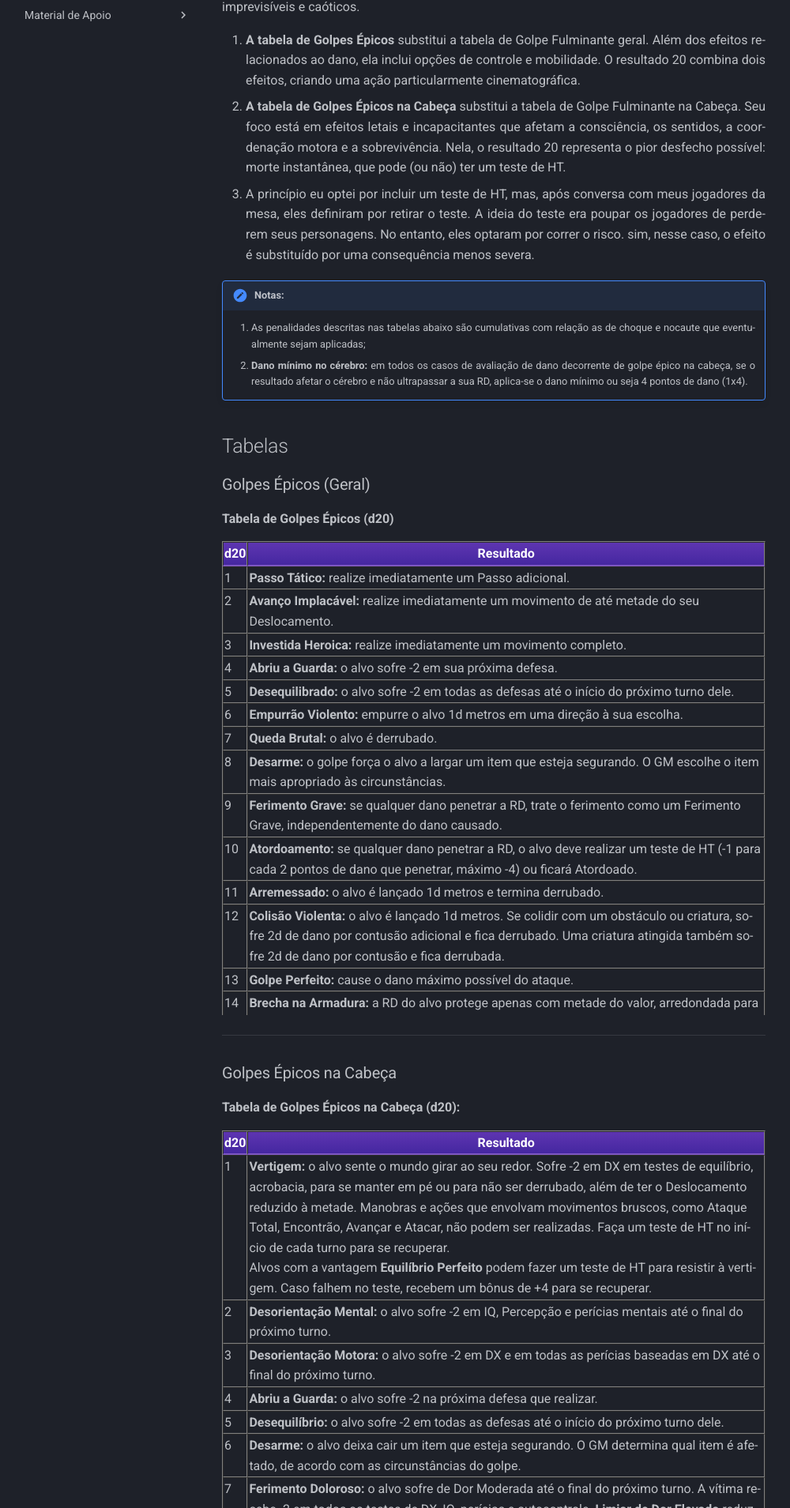
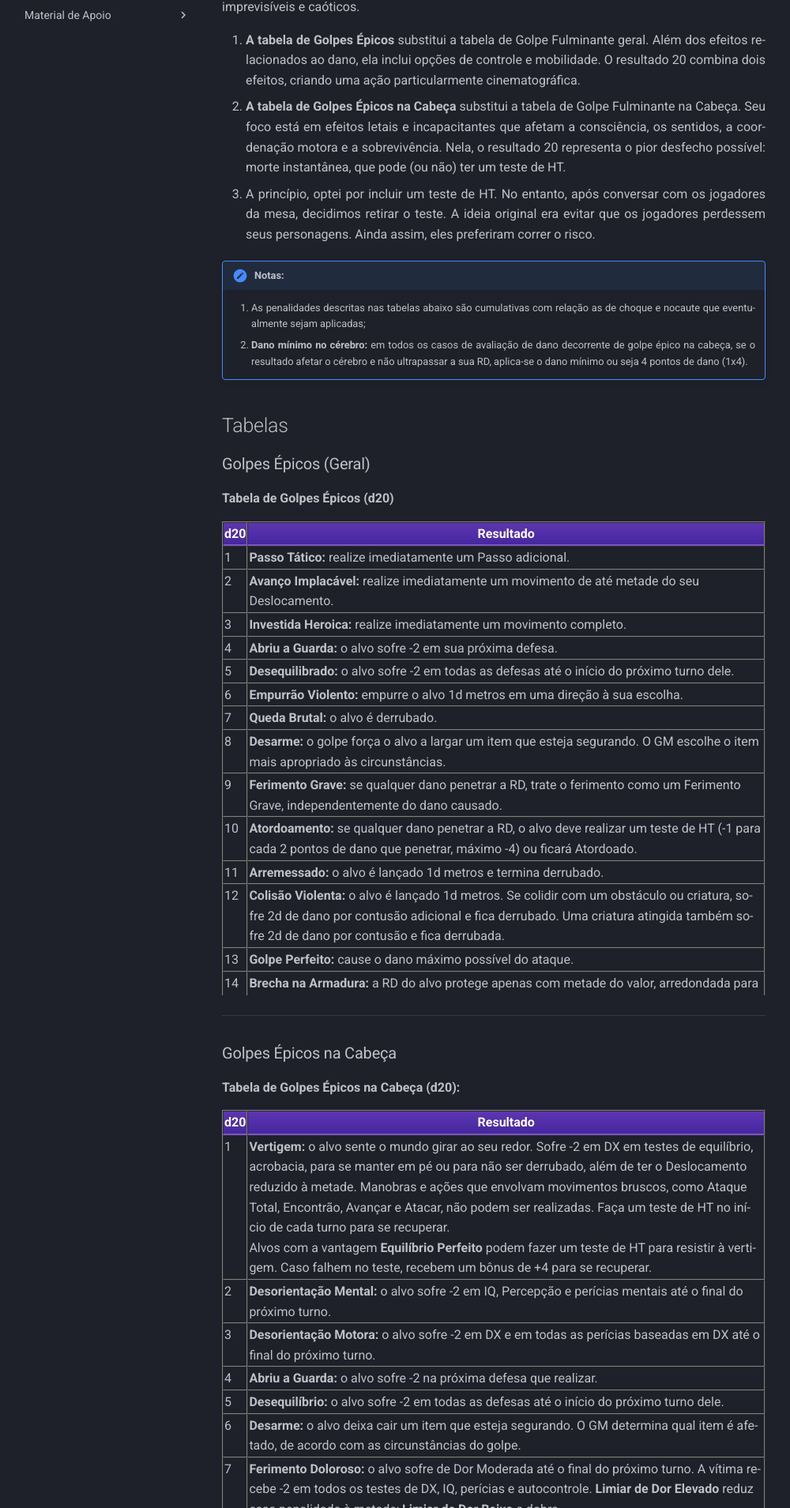
Before and after one commit to brbreis-1723/gurpeiros, an MkDocs documentation site: the page built from docs/regras/tabelas/golpes_epicos.md, in a window 1280 px wide. Shown: the part 379-2288 px from the top of the page at 79% size, without its empty margins (15-1015 px from the left). Built offline with MkDocs 1.6.1 and Material for MkDocs 9.7.7, drawn with Linux system fonts in a browser that asks for light colours.

Commit message:
atualiza site mkdocs

```diff
--- a/docs/regras/tabelas/golpes_epicos.md
+++ b/docs/regras/tabelas/golpes_epicos.md
@@ -8,7 +8,7 @@ Diferentemente das tabelas originais de GURPS, elas utilizam um d20, garantindo
 
 1. **A tabela de Golpes Épicos** substitui a tabela de Golpe Fulminante geral. Além dos efeitos relacionados ao dano, ela inclui opções de controle e mobilidade. O resultado 20 combina dois efeitos, criando uma ação particularmente cinematográfica.
 2. **A tabela de Golpes Épicos na Cabeça** substitui a tabela de Golpe Fulminante na Cabeça. Seu foco está em efeitos letais e incapacitantes que afetam a consciência, os sentidos, a coordenação motora e a sobrevivência. Nela, o resultado 20 representa o pior desfecho possível: morte instantânea, que pode (ou não) ter um teste de HT.
-3. A princípio eu optei por incluir um teste de HT, mas, após conversa com meus jogadores da mesa, eles definiram por retirar o teste. A ideia do teste era poupar os jogadores de perderem seus personagens. No entanto, eles optaram por correr o risco. sim, nesse caso, o efeito é substituído por uma consequência menos severa.
+3. A princípio, optei por incluir um teste de HT. No entanto, após conversar com os jogadores da mesa, decidimos retirar o teste. A ideia original era evitar que os jogadores perdessem seus personagens. Ainda assim, eles preferiram correr o risco.
 
 !!! note "**Notas**:"
       1. As penalidades descritas nas tabelas abaixo são cumulativas com relação as de choque e nocaute que eventualmente sejam aplicadas;
```
